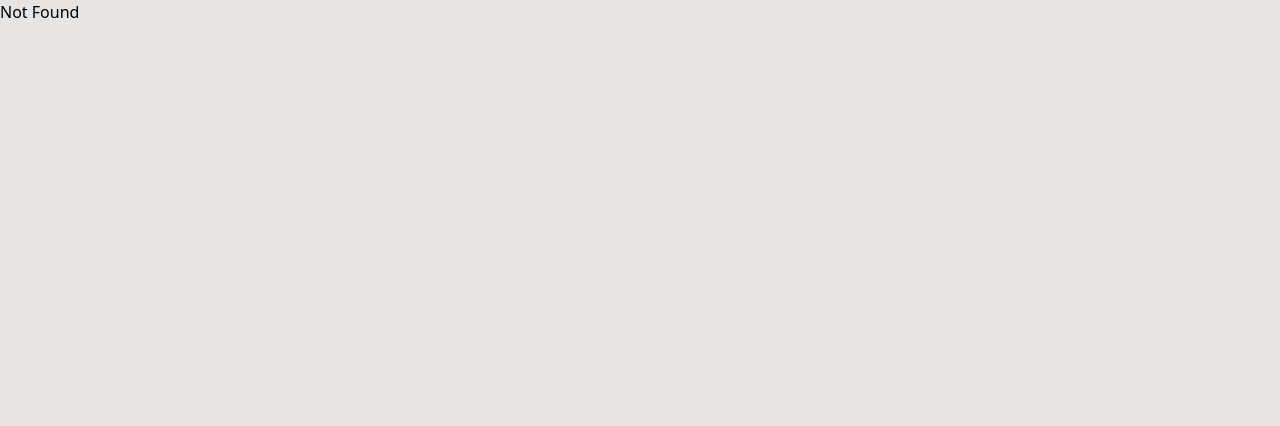
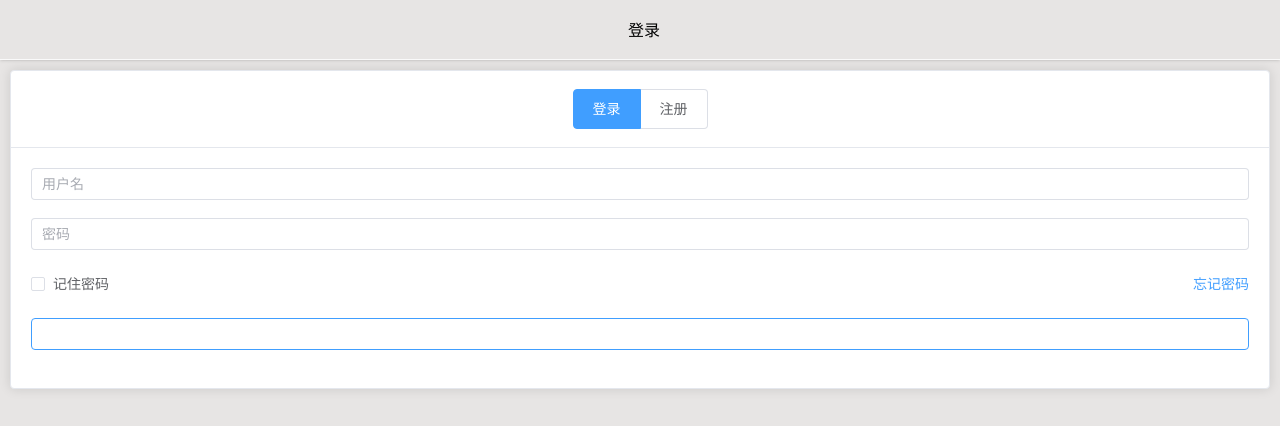
Before and after one commit to xing403/Iebill, a Vue app: page /login in a window 1280 px wide. Shown: the top 426 px of the page. Built offline with nearby package versions, Linux system fonts and the light colour scheme; a web font is replaced by a local one.

Commit message:
add: login

```diff
--- a/src/apis/index.ts
+++ b/src/apis/index.ts
@@ -17,11 +17,12 @@ api.interceptors.request.use(
 
 api.interceptors.response.use(
   (response) => {
-    if (response.data.status === 1) {
+    if (response.data.code === 1) {
       if (response.data.error !== '')
         return Promise.reject(response.data)
+      return Promise.resolve(response.data)
     }
-    return Promise.resolve(response.data)
+    return Promise.reject(response.data)
   },
   (error) => {
     let message = error.message
--- /dev/null
+++ b/src/apis/modules/user.ts
@@ -0,0 +1,7 @@
+import api from '..'
+
+export default {
+  login: (data: any) => api.post('/user/login', data),
+  register: (data: any) => api.post('/user/register', data),
+
+}
--- /dev/null
+++ b/src/pages/login/changepwd.vue
@@ -0,0 +1,34 @@
+<script setup lang="ts">
+const changepwd = ref({
+  username: '',
+  password: '',
+  check_password: '',
+  remember: false,
+})
+const passwordForm = ref()
+</script>
+
+<template>
+  <the-header title="修改密码" />
+  <the-content pt-60px>
+    <el-card m-10px>
+      <el-form ref="passwordForm" :model="changepwd">
+        <el-form-item prop="username">
+          <el-input v-model="changepwd.username" placeholder="用户名" />
+        </el-form-item>
+        <el-form-item prop="password">
+          <el-input v-model="changepwd.password" placeholder="密码" type="password" />
+        </el-form-item>
+        <el-form-item prop="check_password">
+          <el-input v-model="changepwd.check_password" placeholder="确认密码" type="password" />
+        </el-form-item>
+
+        <el-form-item>
+          <el-button type="primary" w-full>
+            确 认 修 改
+          </el-button>
+        </el-form-item>
+      </el-form>
+    </el-card>
+  </the-content>
+</template>
--- /dev/null
+++ b/src/pages/login/index.vue
@@ -0,0 +1,104 @@
+<script setup lang="ts">
+import { ElMessage } from 'element-plus'
+import user from '~/apis/modules/user'
+
+const router = useRouter()
+const login = ref({
+  username: '',
+  password: '',
+  remember: false,
+})
+const login_rules = {
+  username: [
+    { required: true, message: '请输入用户名', target: 'blur' },
+    { min: 5, message: '用户名长度不少于 5 位', target: 'blur' },
+  ],
+  password: [
+    { required: true, message: '请输入密码', target: 'blur' },
+    { min: 6, max: 20, message: '密码长度在6~20 位之间', target: 'blur' },
+  ],
+}
+const register = ref({
+  username: '',
+  password: '',
+  check_password: '',
+  remember: false,
+})
+const loginForm = ref()
+const registerForm = ref()
+const formType = ref<'login' | 'register' | 'password'>('login')
+function handleLogin() {
+  loginForm.value.validate((valid: boolean) => {
+    if (valid) {
+      user.login(login.value).then((res: any) => {
+        localStorage.setItem('token', res.data)
+        localStorage.setItem('username', login.value.username)
+        router.replace({
+          path: '/',
+        })
+      }).catch((err: any) => {
+        ElMessage.error(err.error)
+      })
+    }
+  })
+}
+</script>
+
+<template>
+  <the-header :back="false" title="登录" />
+  <the-content pt-60px>
+    <el-card m-10px>
+      <template #header>
+        <div flex="~ row gap-1" justify-center>
+          <el-radio-group v-model="formType" size="large">
+            <el-radio-button label="login">
+              登录
+            </el-radio-button>
+            <el-radio-button label="register">
+              注册
+            </el-radio-button>
+          </el-radio-group>
+        </div>
+      </template>
+      <el-form v-if="formType === 'login'" ref="loginForm" :rules="login_rules" :model="login">
+        <el-form-item prop="username">
+          <el-input v-model="login.username" placeholder="用户名" />
+        </el-form-item>
+        <el-form-item prop="password">
+          <el-input v-model="login.password" placeholder="密码" type="password" />
+        </el-form-item>
+        <el-form-item prop="remember">
+          <div flex="~ row" w-full justify-between>
+            <el-checkbox v-model="login.remember" label="记住密码" />
+            <el-link href="login/changepwd" type="primary">
+              忘记密码
+            </el-link>
+          </div>
+        </el-form-item>
+
+        <el-form-item>
+          <el-button type="primary" w-full @click="handleLogin">
+            登 陆
+          </el-button>
+        </el-form-item>
+      </el-form>
+      <el-form v-if="formType === 'register'" ref="registerForm" :model="register">
+        <el-form-item prop="username">
+          <el-input v-model="register.username" placeholder="用户名" />
+        </el-form-item>
+        <el-form-item prop="password">
+          <el-input v-model="register.password" placeholder="密码" type="password" />
+        </el-form-item>
+        <el-form-item prop="check_password">
+          <el-input v-model="register.check_password" placeholder="确认密码" type="password" />
+        </el-form-item>
+
+        <el-form-item>
+          <el-button type="primary" w-full>
+            注 册
+          </el-button>
+        </el-form-item>
+      </el-form>
+    </el-card>
+  </the-content>
+</template>
--- a/src/pages/settings/index.vue
+++ b/src/pages/settings/index.vue
@@ -1,7 +1,13 @@
 <script setup lang="ts">
-const mode = ref(theme.value == 'dark')
+const router = useRouter()
+const mode = ref(theme.value === 'dark')
 function handleTheme(value: boolean) {
   theme.value = value ? 'dark' : 'light'
+}
+function handleLogin() {
+  router.push({
+    path: '/login',
+  })
 }
 </script>
 
@@ -9,15 +15,27 @@ function handleTheme(value: boolean) {
   <the-header :back="false" title="设置" />
   <the-content pb-15 pl-1 pr-1 pt-60px>
     <el-card shadow="always">
+      <div flex="~ row" justify-center>
+        <el-avatar :size="100" @click="handleLogin">
+          <template #default>
+            <svg-icon name="carbon:user-avatar" h-full w-full />
+          </template>
+        </el-avatar>
+      </div>
+    </el-card>
+    <el-card shadow="always">
+      <div flex="~ row" justify-between>
+        <div>个人信息</div>
+        <svg-icon name="carbon:right-arrow" />
+      </div>
+      <el-divider />
       <div flex="~ row" justify-between>
         <div>暗夜模式</div>
         <el-switch v-model="mode" @change="handleTheme" />
       </div>
     </el-card>
 
-    <div>
-
-    </div>
+    <div />
   </the-content>
   <the-footer />
 </template>
```
